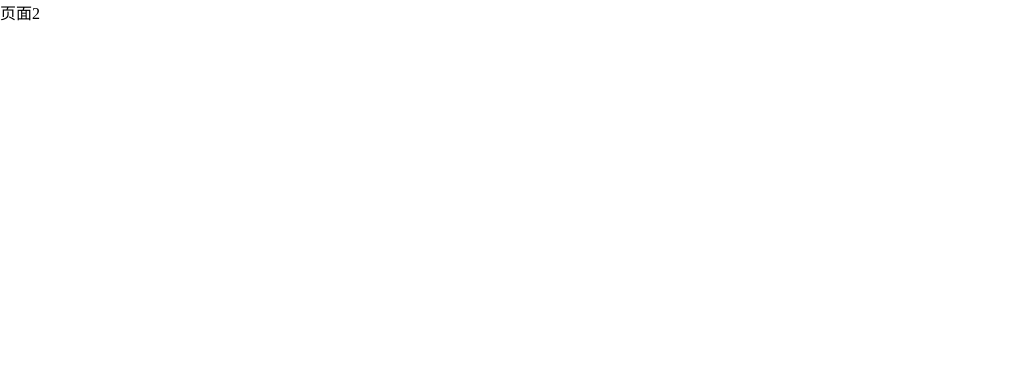
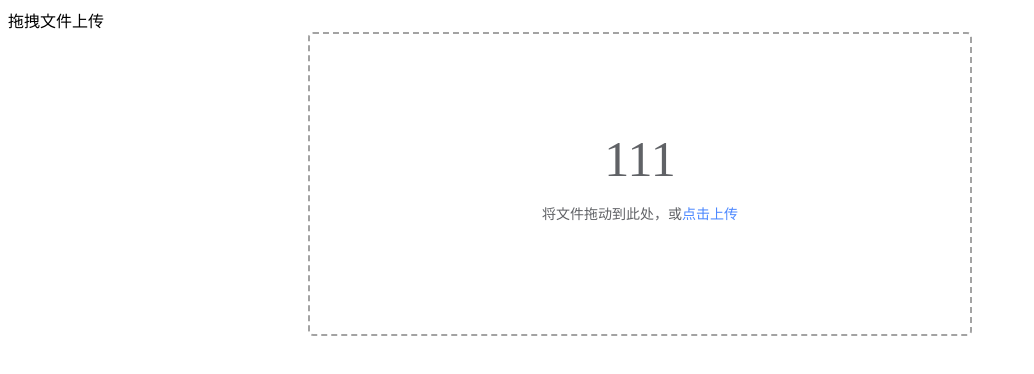
Before and after one commit to zhaoyuanmeng/play, a Vue app: page /t2 in a window 1280 px wide. Shown: the top 374 px of the page, without its empty margins (0-1034 px from the left). Built offline with nearby package versions, Linux system fonts and the light colour scheme.

Commit message:
feat：文件上传前端部分

```diff
--- a/package.json
+++ b/package.json
@@ -19,6 +19,7 @@
     "axios": "^0.27.2",
     "konva": "^8.3.10",
     "pinia": "^2.0.15",
+    "sass": "^1.54.0",
     "vue": "^3.2.25",
     "vue-router": "^4.1.2"
   },
--- a/src/pages/t2.vue
+++ b/src/pages/t2.vue
@@ -1,10 +1,132 @@
-<template>页面2</template>
+<template>
+  <div>拖拽文件上传</div>
+  <div ref="dragE" class="drag">
+    <div class="drag-icon-box">
+      <!-- 采用的是 element-ui 的图标 -->
+      111
+    </div>
+    <div class="drag-message">
+      <span class="drag-message-title">将文件拖动到此处，或</span>
+      <label for="file" class="drag-message-label">
+        <input
+          class="drag-message-input"
+          type="file"
+          id="file"
+          name="file"
+          @change="handleFileChange"
+        />
+        <span class="drag-message-manual">点击上传</span>
+      </label>
+    </div>
+  </div>
+</template>
 
-<script lang="ts" setup></script>
+<script lang="ts" setup>
+import { onMounted, ref } from 'vue';
+import axios from 'axios';
+let file = ref<any>();
+const dragE = ref<HTMLElement>();
+// 这是接口取消的函数
+let cancelFn = ref<any>();
+const handleFileChange = (e: any) => {
+  const files = e.target.files[0];
+  if (!files) return;
+  file = files;
+  uploadFile();
+};
+const uploadFile = async () => {
+  const form = new FormData();
+  form.append('name', 'file');
+  form.append('file', file as any);
+  // formdata数据是不能直接console.log();打印出来的 需要西面的查看
+  // for (var key of form.entries()) {
+  //   console.log(key[0] + ', ' + key[1]);
+  // }
+  // 请求接口
+  const CancelToken = axios.CancelToken;
+  const source = CancelToken.source();
+  const res = await axios.post('/upload', form, {
+    cancelToken: source.token,
+  });
+  cancelFn = source.cancel as any;
+};
 
-<style>
-* {
-  margin: 0;
-  padding: 0;
+onMounted(() => {
+  function bindEvent() {
+    const drag = dragE.value!;
+    drag.addEventListener('dragover', (e) => {
+      e.preventDefault();
+      drag.style.borderColor = 'red';
+    });
+
+    // 被拖动的对象离开目标容器
+    drag.addEventListener('dragleave', (e) => {
+      e.preventDefault();
+      drag.style.borderColor = '#eee';
+    });
+    // 被拖动的对象进入目标容器，释放鼠标键
+    drag.addEventListener('drop', (e) => {
+      e.preventDefault();
+      drag.style.borderColor = '#eee';
+      const fileList = (e.dataTransfer as any).files;
+      file = fileList[0];
+      uploadFile();
+    });
+  }
+
+  bindEvent();
+});
+</script>
+
+<style lang="scss" scoped>
+.drag {
+  width: 660px;
+  height: 300px;
+  border: 2px dashed;
+  border-color: #a3a3a3;
+  border-radius: 5px;
+  margin: 0 auto;
+  display: flex;
+  flex-direction: column;
+  justify-content: center;
+  align-items: center;
+  flex-wrap: wrap;
+  .drag-icon-box {
+    width: 100%;
+    height: 60px;
+    text-align: center;
+    font-size: 50px;
+    line-height: 60px;
+    color: #606266;
+  }
+  .drag-message {
+    width: 100%;
+    height: 50px;
+    line-height: 50px;
+    text-align: center;
+    .drag-message-title {
+      font-size: 14px;
+      color: #606266;
+    }
+    .drag-message-label {
+      width: 120px;
+      height: 50px;
+      height: auto;
+      position: relative;
+      overflow: hidden;
+      .drag-message-input {
+        position: absolute;
+        left: -100px;
+        top: -100px;
+        z-index: -1;
+        display: none;
+      }
+      .drag-message-manual {
+        font-size: 14px;
+        color: #4b87ff;
+        cursor: pointer;
+      }
+    }
+  }
 }
 </style>
```
Also changed, not shown: 1 other file (tests, documents, lock files or other folders).
